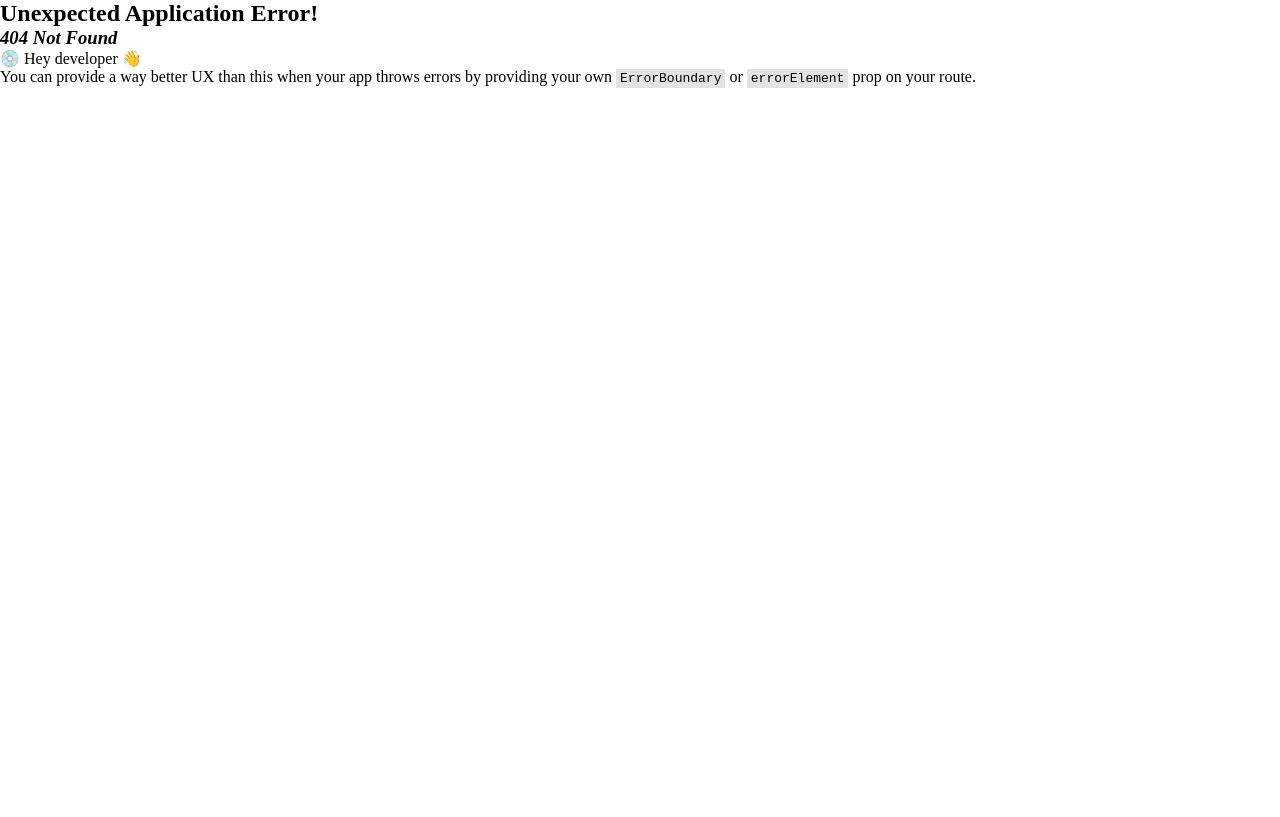
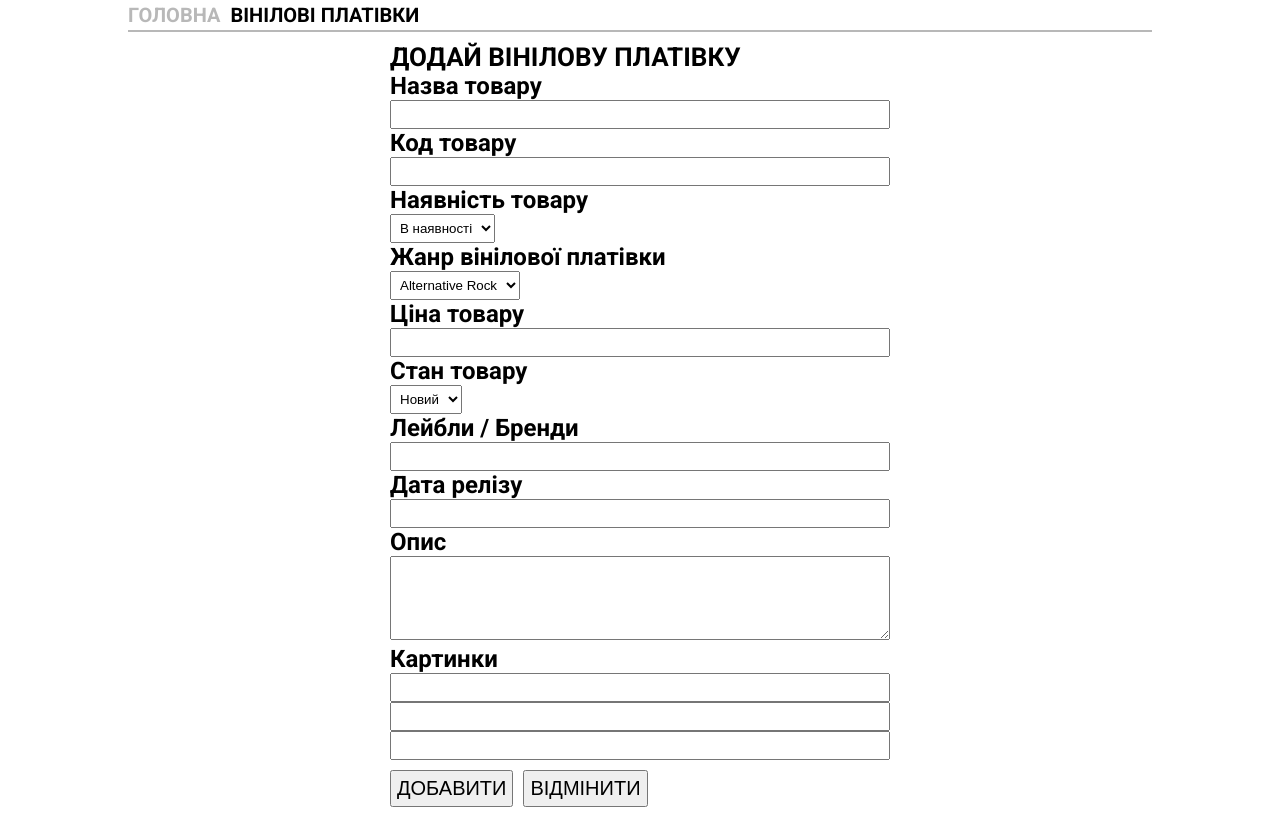
Before and after one commit to ArtemMerkushyn/assortmentSounds-admin, a React (Vite) app: page /vinils/add in a window 1280 px wide. Before the commit this address had no page. Built offline with nearby package versions, Linux system fonts and the light colour scheme.

Commit message:
created a form for adding vinyl records to the database

```diff
--- a/index.html
+++ b/index.html
@@ -5,7 +5,9 @@
     <link rel="icon" type="image/svg+xml" href="/vite.svg" />
     <meta name="viewport" content="width=device-width, initial-scale=1.0" />
     <title>ЗвукорядАдмінка</title>
-  </head>
+    <link rel="preconnect" href="https://fonts.googleapis.com">
+    <link rel="preconnect" href="https://fonts.gstatic.com" crossorigin>
+    <link href="https://fonts.googleapis.com/css2?family=Roboto:wght@300;400;500;700;900&display=swap" rel="stylesheet">
   <body>
     <div id="root"></div>
     <script type="module" src="/src/main.jsx"></script>
--- a/package.json
+++ b/package.json
@@ -12,7 +12,8 @@
   "dependencies": {
     "react": "^18.2.0",
     "react-dom": "^18.2.0",
-    "react-router-dom": "^6.21.0"
+    "react-router-dom": "^6.21.0",
+    "react-textarea-autosize": "^8.5.3"
   },
   "devDependencies": {
     "@types/react": "^18.2.43",
--- a/src/App.css
+++ b/src/App.css
@@ -2,6 +2,13 @@
     box-sizing: border-box;
     margin: 0;
     padding: 0;
+}
+
+body {
+    font-family: 'Roboto', sans-serif;
+    font-size: 16px;
+    line-height: 20px;
+    font-weight: 400;
 }
 
 a {
@@ -14,12 +21,75 @@ a {
     margin: 0 auto;
 }
 
+.add {
+    width: 30px;
+    height: 30px;
+    background: #b8b8b8;
+    border-radius: 10px;
+    position: relative;
+    transition: all .1s linear;
+}
+
+.add:hover {
+    background: #000;
+}
+
+.add::before {
+    content: '';
+    height: 3px;
+    width: 70%;
+    background: #fff;
+    position: absolute;
+    top: 50%;
+    left: 50%;
+    transform: translate(-50%, -50%);
+    border-radius: 50px;
+}
+
+.add::after {
+    content: '';
+    height: 70%;
+    width: 3px;
+    background: #fff;
+    position: absolute;
+    top: 50%;
+    left: 50%;
+    transform: translate(-50%, -50%);
+    border-radius: 50px;
+}
+
+.title1 {
+    font-size: 26px;
+    line-height: 30px;
+    font-weight: 700;
+    text-transform: uppercase;
+}
+.title2 {
+    font-size: 24px;
+    line-height: 28px;
+    font-weight: 700;
+}
+
+.btn-wrapper {
+    margin: 10px 0;
+    display: flex;
+    gap: 10px;
+}
+
+.btn {
+    padding: 5px;
+    font-size: 20px;
+    text-transform: uppercase;
+}
 /*===========================================================================================================*\
 #components
 \*===========================================================================================================*/
 .navbar {
+    padding: 5px 0;
     display: flex;
     gap: 10px;
+    border-bottom: 2px solid #b8b8b8;
+    margin-bottom: 10px;
 }
 
 .navbar a {
@@ -34,3 +104,48 @@ a {
 .navbar a:hover {
     color: #000;
 }
+
+/*===========================================================================================================*\
+#pages
+\*===========================================================================================================*/
+/*===========================================================================================================*\
+#VinilPage
+\*===========================================================================================================*/
+.vinil-page__header {
+    text-transform: uppercase;
+    font-size: 18px;
+    font-weight: 700;
+    display: flex;
+    gap: 5px;
+    align-items: center;
+}
+/*===========================================================================================================*\
+#AddVinilPage
+\*===========================================================================================================*/
+.form-add {
+    max-width: 500px;
+    width: 100%;
+    margin: 0 auto;
+}
+
+.form-add__item input,
+.form-add__item textarea{
+    width: 100%;
+    padding: 5px;
+}
+
+.form-add__item textarea {
+    min-height: 84px;
+    font-family: inherit;
+    width: 100%;
+    font-size: 14px;
+    line-height: 18px;
+}
+
+.form-add__item select {
+    padding: 5px;
+}
+
+.form-add__item-imgs  img{
+    width: 100%;
+}
--- /dev/null
+++ b/src/pages/AddVinilPage.jsx
@@ -0,0 +1,150 @@
+import React, { useState } from 'react';
+import { useNavigate } from 'react-router-dom';
+import TextareaAutosize from 'react-textarea-autosize';
+
+export const AddVinilPage = () => {
+    const [vinilData, setVinilData] = useState({
+        nameVinil: '',
+        genre: '',
+        availability: '',
+        price: '',
+        productCode: '',
+        conditionGoods: '',
+        producer: '',
+        releaseDate: '',
+        description: '',
+        imgUrl: Array(3).fill(''),
+    });
+
+    const navigate = useNavigate();
+
+    const handleImageChange = (event, index) => {
+        const newImg = [...vinilData.imgUrl];
+        newImg[index] = event.target.value;
+        setVinilData({ ...vinilData, imgUrl: newImg });
+     };
+
+    return (
+        <form className='form-add' onSubmit={e => e.preventDefault()}>
+            <h3 className='title1'>Додай вінілову платівку</h3>
+            <label className="form-add__item">
+                <h3 className='title2'>Назва товару</h3>
+                <input
+                    type="text"
+                    value={vinilData.nameVinil}
+                    onChange={(e) => setVinilData({ ...vinilData, nameVinil: e.target.value })}
+                />
+            </label>
+            <label className="form-add__item">
+                <h3 className='title2'>Код товару</h3>
+                <input
+                    type="text"
+                    value={vinilData.productCode}
+                    onChange={(e) => setVinilData({ ...vinilData, productCode: e.target.value })}
+                />
+            </label>
+            <label className="form-add__item">
+                <h3 className='title2'>Наявність товару</h3>
+                <select
+                    value={vinilData.availability}
+                    onChange={(e) => setVinilData({ ...vinilData, availability: e.target.value })}
+                >
+                    <option value="Alternative Rock">В наявності</option>
+                    <option value="Heavy Metal">Скоро буде</option>
+                </select>
+            </label>
+            <label className="form-add__item">
+                <h6 className='title2'>Жанр вінілової платівки</h6>
+                <select
+                    value={vinilData.genre}
+                    onChange={(e) => setVinilData({ ...vinilData, genre: e.target.value })}
+                >
+                    <option value="Alternative Rock">Alternative Rock</option>
+                    <option value="Heavy Metal">Heavy Metal</option>
+                    <option value="Blues">Blues</option>
+                    <option value="Classical">Classical</option>
+                    <option value="Electronic">Electronic</option>
+                    <option value="Folk Rock">Folk Rock</option>
+                    <option value="Funk, Soul">Funk, Soul</option>
+                    <option value="Hip-Hop">Hip-Hop</option>
+                    <option value="Indie Pop">Indie Pop</option>
+                    <option value="Indie Rock">Indie Rock</option>
+                    <option value="Jazz">Jazz</option>
+                    <option value="Pop">Pop</option>
+                    <option value="Pop Rock">Pop Rock</option>
+                    <option value="Rock">Rock</option>
+                    <option value="Soundtrack">Soundtrack</option>
+                    <option value="Rock & Roll">Rock & Roll</option>
+                    <option value="Ambient">Ambient</option>
+                    <option value="Stage & Screen">Stage & Screen</option>
+                    <option value="Prog Rock">Prog Rock</option>
+                    <option value="Synth Pop">Synth Pop</option>
+                </select>
+            </label>
+            <label className="form-add__item">
+                <h3 className='title2'>Ціна товару</h3>
+                <input
+                    type="text"
+                    value={vinilData.price}
+                    onChange={(e) => setVinilData({ ...vinilData, price: e.target.value })}
+                />
+            </label>
+            <label className="form-add__item">
+                <h6 className='title2'>Стан товару</h6>
+                <select
+                    value={vinilData.conditionGoods}
+                    onChange={(e) => setVinilData({ ...vinilData, conditionGoods: e.target.value })}
+                >
+                    <option value="Новий">Новий</option>
+                    <option value="б/у">б/у</option>
+                </select>
+            </label>
+            <label className="form-add__item">
+                <h3 className='title2'>Лейбли / Бренди</h3>
+                <input
+                    type="text"
+                    value={vinilData.producer}
+                    onChange={(e) => setVinilData({ ...vinilData, producer: e.target.value })}
+                />
+            </label>
+            <label className="form-add__item">
+                <h3 className='title2'>Дата релізу</h3>
+                <input
+                    type="text"
+                    value={vinilData.releaseDate}
+                    onChange={(e) => setVinilData({ ...vinilData, releaseDate: e.target.value })}
+                />
+            </label>
+            <label className="form-add__item">
+                <h3 className='title2'>Опис</h3>
+                <TextareaAutosize
+                    value={vinilData.description}
+                    onChange={(e) => setVinilData({ ...vinilData, description: e.target.value })}
+                />
+            </label>
+            <label className="form-add__item">
+                <h3 className='title2'>Картинки</h3>
+                {vinilData.imgUrl.map((imgUrl, index) => (
+                    <div className='form-add__item-imgs' key={index}>
+                        <input type="text" value={imgUrl} onChange={(event) => handleImageChange(event, index)} />
+                        <img src={imgUrl} alt={``} />
+                    </div>
+                ))}
+            </label>
+            <div className='btn-wrapper'>
+                <button
+                    className='btn'
+                    type='submit'
+                >
+                    Добавити
+                </button>
+
+                <button
+                    className='btn'
+                >
+                    Відмінити
+                </button>
+         </div>
+        </form>
+    );
+}
--- a/src/pages/VinilsPage.jsx
+++ b/src/pages/VinilsPage.jsx
@@ -1,7 +1,17 @@
 import React from 'react';
+import { Link } from 'react-router-dom';
 
 export const VinilsPage = () => {
     return (
-        <div>VinilsPage</div>
+        <div className='vinil-page'>
+            <div className='vinil-page__header'>
+                <div className='title1'>
+                    Добавити вінілову платівку
+                </div>
+                <Link className='add' to={'/vinils/add'}>
+                    <div className="add"></div>
+                </Link>
+            </div>
+        </div>
     );
 }
```
Also changed, not shown: src/router.jsx (+7 -2 lines), 1 other file (tests, documents, lock files or other folders).
